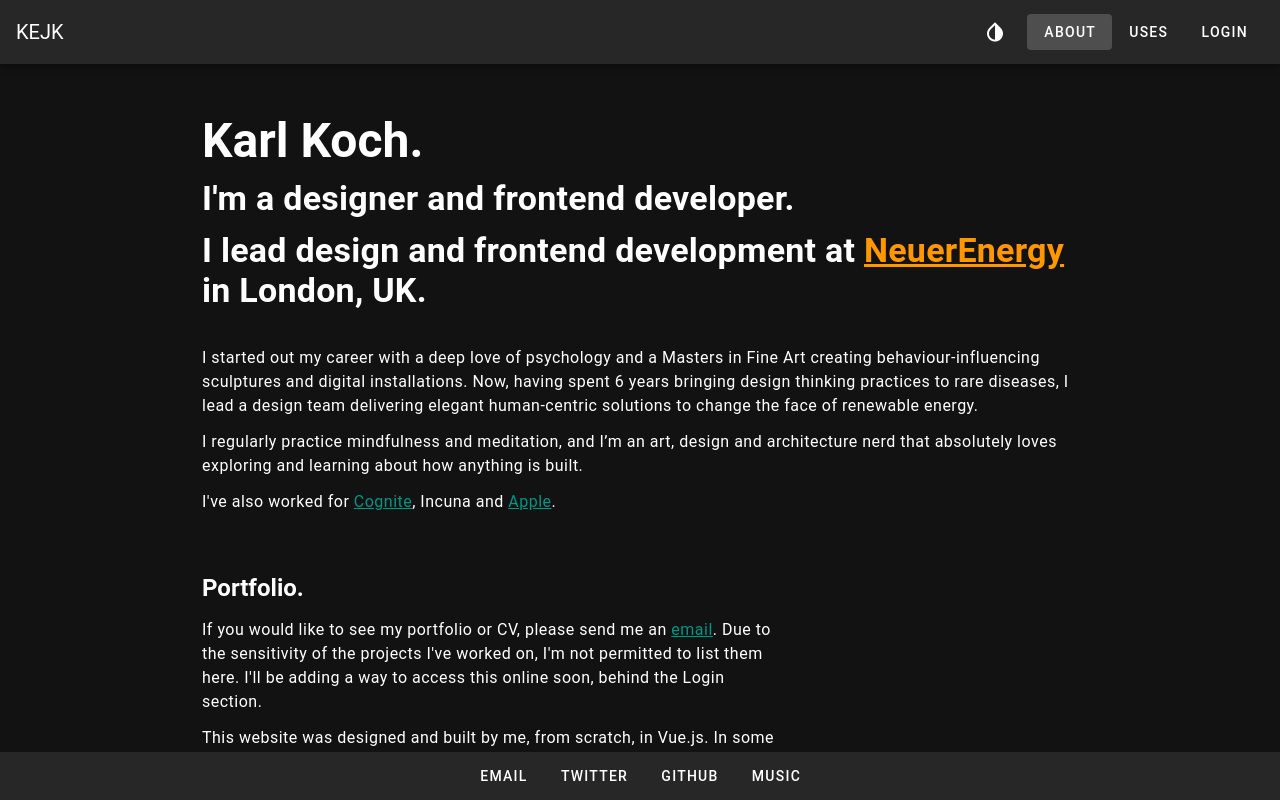
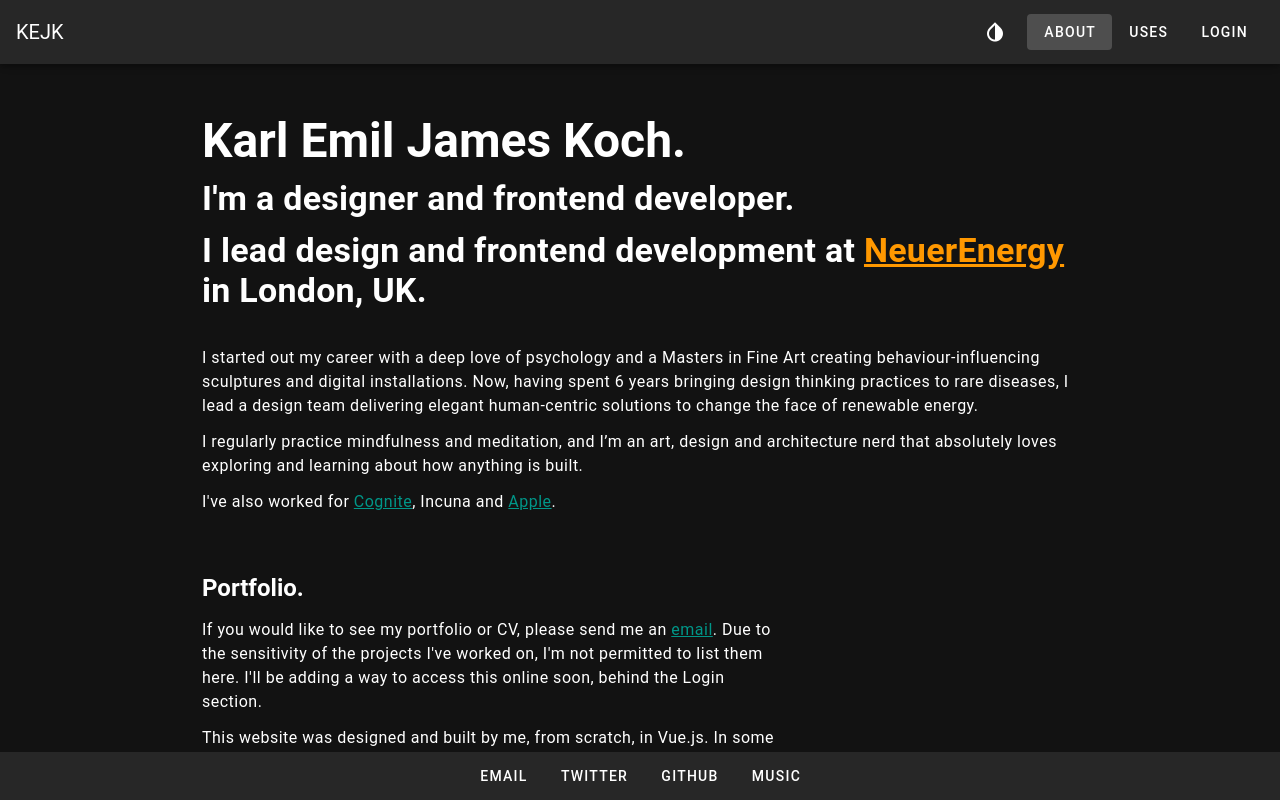
Before and after one commit to kemiljk/kejk_vue_rebuild, a Vue app: page / in a window 1280 px wide. Shown: the top 800 px of the page. Built offline with nearby package versions, Linux system fonts and the light colour scheme.

Commit message:
Changed name title

```diff
--- a/src/views/About.vue
+++ b/src/views/About.vue
@@ -2,7 +2,7 @@
   <v-container>
     <v-row class="text-left">
       <v-col>
-        <h1 class="display-2 font-weight-bold mb-3 mt-10" aria-label="intro to Karl">Karl Koch.</h1>
+        <h1 class="display-2 font-weight-bold mb-3 mt-10" aria-label="intro to Karl">Karl Emil James Koch.</h1>
         <h2
           class="display-1 font-weight-bold mb-3"
           aria-label="intro to Karl"
```
